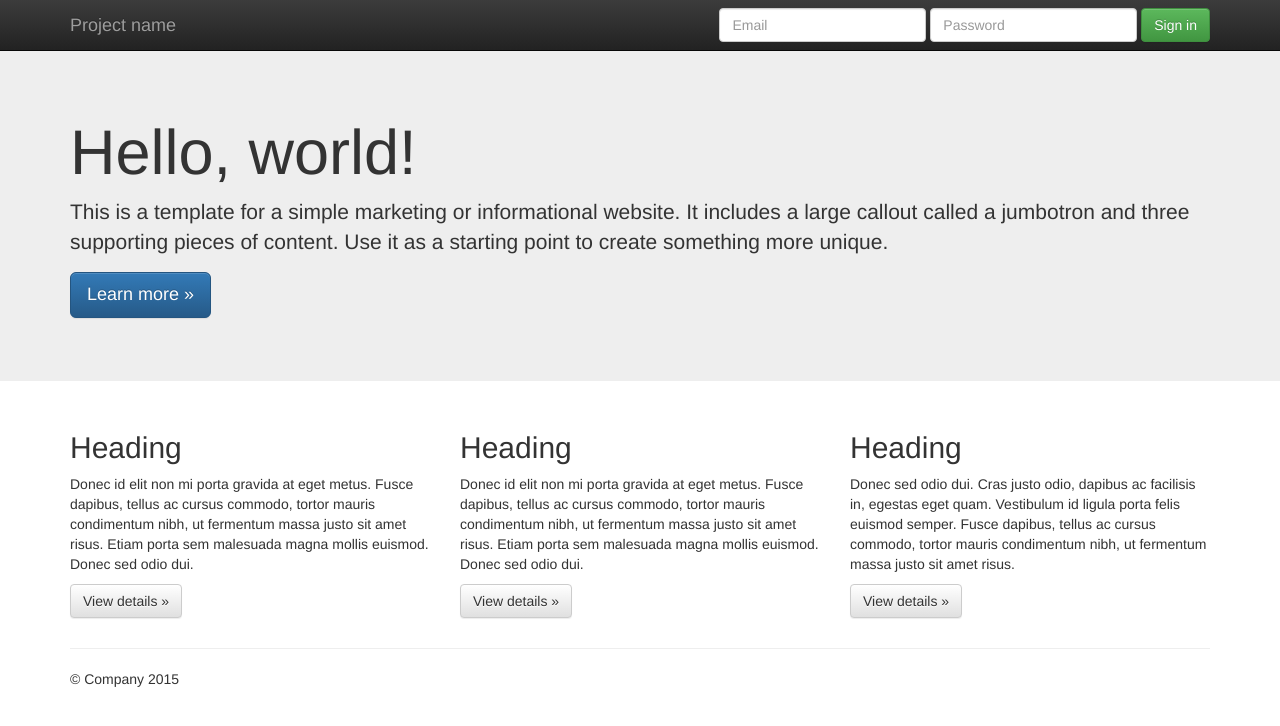
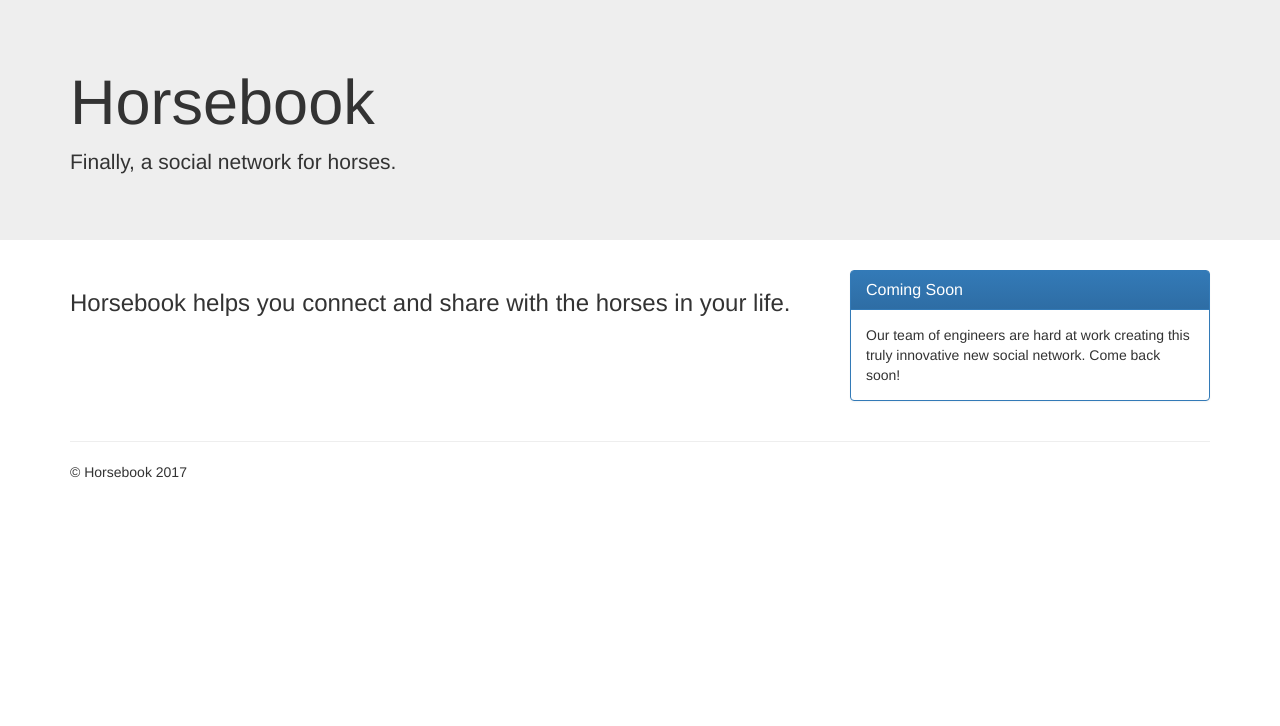
Before and after one commit to ecmendenhall/horsebook, a plain HTML site: page index.html in a window 1280 px wide. Drawn offline with nearby package versions, Linux system fonts and the light colour scheme.

Commit message:
Update homepage markup.

```diff
--- a/index.html
+++ b/index.html
@@ -1,89 +1,55 @@
 <!doctype html>
-<html class="no-js" lang="">
+<html>
     <head>
         <meta charset="utf-8">
-        <meta http-equiv="X-UA-Compatible" content="IE=edge,chrome=1">
-        <title></title>
-        <meta name="description" content="">
-        <meta name="viewport" content="width=device-width, initial-scale=1">
+        <title>Horsebook</title>
+        <meta name="description" content="Finally, a social network for horses.">
 
         <link rel="stylesheet" href="css/bootstrap.min.css">
-        <style>
-            body {
-                padding-top: 50px;
-                padding-bottom: 20px;
-            }
-        </style>
         <link rel="stylesheet" href="css/bootstrap-theme.min.css">
         <link rel="stylesheet" href="css/main.css">
 
         <script src="js/vendor/modernizr-2.8.3-respond-1.4.2.min.js"></script>
     </head>
+
     <body>
-    <nav class="navbar navbar-inverse navbar-fixed-top" role="navigation">
-      <div class="container">
-        <div class="navbar-header">
-          <button type="button" class="navbar-toggle collapsed" data-toggle="collapse" data-target="#navbar" aria-expanded="false" aria-controls="navbar">
-            <span class="sr-only">Toggle navigation</span>
-            <span class="icon-bar"></span>
-            <span class="icon-bar"></span>
-            <span class="icon-bar"></span>
-          </button>
-          <a class="navbar-brand" href="#">Project name</a>
-        </div>
-        <div id="navbar" class="navbar-collapse collapse">
-          <form class="navbar-form navbar-right" role="form">
-            <div class="form-group">
-              <input type="text" placeholder="Email" class="form-control">
-            </div>
-            <div class="form-group">
-              <input type="password" placeholder="Password" class="form-control">
-            </div>
-            <button type="submit" class="btn btn-success">Sign in</button>
-          </form>
-        </div><!--/.navbar-collapse -->
-      </div>
-    </nav>
 
-    <!-- Main jumbotron for a primary marketing message or call to action -->
     <div class="jumbotron">
       <div class="container">
-        <h1>Hello, world!</h1>
-        <p>This is a template for a simple marketing or informational website. It includes a large callout called a jumbotron and three supporting pieces of content. Use it as a starting point to create something more unique.</p>
-        <p><a class="btn btn-primary btn-lg" href="#" role="button">Learn more &raquo;</a></p>
+          <h1>Horsebook</h1>
+          <p>Finally, a social network for horses.</p>
       </div>
     </div>
 
     <div class="container">
-      <!-- Example row of columns -->
+
       <div class="row">
-        <div class="col-md-4">
-          <h2>Heading</h2>
-          <p>Donec id elit non mi porta gravida at eget metus. Fusce dapibus, tellus ac cursus commodo, tortor mauris condimentum nibh, ut fermentum massa justo sit amet risus. Etiam porta sem malesuada magna mollis euismod. Donec sed odio dui. </p>
-          <p><a class="btn btn-default" href="#" role="button">View details &raquo;</a></p>
+        <div class="col-md-8">
+          <h3>Horsebook helps you connect and share with the horses in your life.</h3>
         </div>
         <div class="col-md-4">
-          <h2>Heading</h2>
-          <p>Donec id elit non mi porta gravida at eget metus. Fusce dapibus, tellus ac cursus commodo, tortor mauris condimentum nibh, ut fermentum massa justo sit amet risus. Etiam porta sem malesuada magna mollis euismod. Donec sed odio dui. </p>
-          <p><a class="btn btn-default" href="#" role="button">View details &raquo;</a></p>
-       </div>
-        <div class="col-md-4">
-          <h2>Heading</h2>
-          <p>Donec sed odio dui. Cras justo odio, dapibus ac facilisis in, egestas eget quam. Vestibulum id ligula porta felis euismod semper. Fusce dapibus, tellus ac cursus commodo, tortor mauris condimentum nibh, ut fermentum massa justo sit amet risus.</p>
-          <p><a class="btn btn-default" href="#" role="button">View details &raquo;</a></p>
+          <div class="panel panel-primary">
+            <div class="panel-heading">
+              <h3 class="panel-title">Coming Soon</h3>
+            </div>
+            <div class="panel-body">
+              Our team of engineers are hard at work creating this truly innovative new social network.
+              Come back soon!
+            </div>
+          </div>
         </div>
       </div>
 
       <hr>
 
       <footer>
-        <p>&copy; Company 2015</p>
+        <p>&copy; Horsebook 2017</p>
       </footer>
-    </div> <!-- /container -->        <script src="//ajax.googleapis.com/ajax/libs/jquery/1.11.2/jquery.min.js"></script>
+    </div>
+
+        <script src="//ajax.googleapis.com/ajax/libs/jquery/1.11.2/jquery.min.js"></script>
         <script>window.jQuery || document.write('<script src="js/vendor/jquery-1.11.2.min.js"><\/script>')</script>
-
         <script src="js/vendor/bootstrap.min.js"></script>
-
         <script src="js/main.js"></script>
     </body>
 </html>
```
